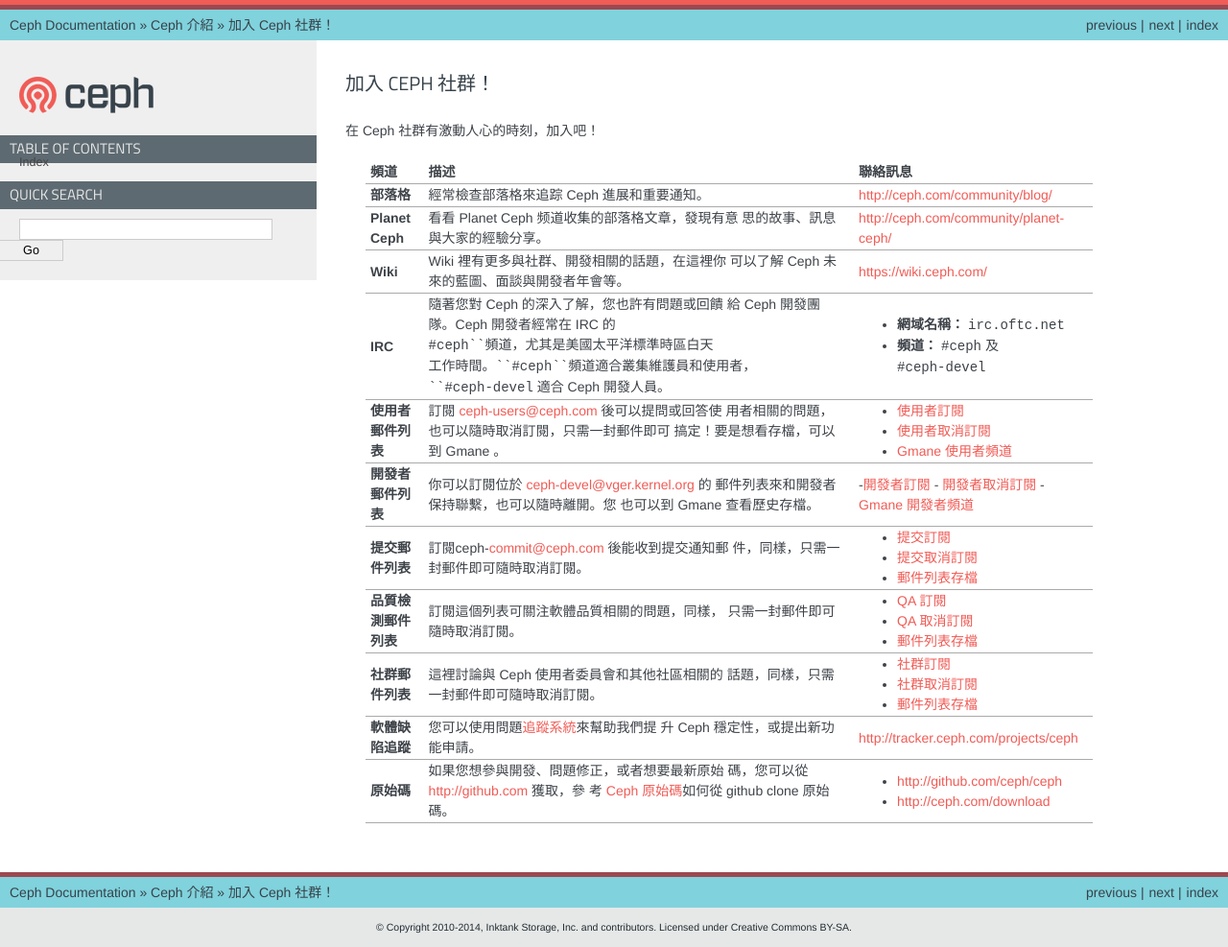
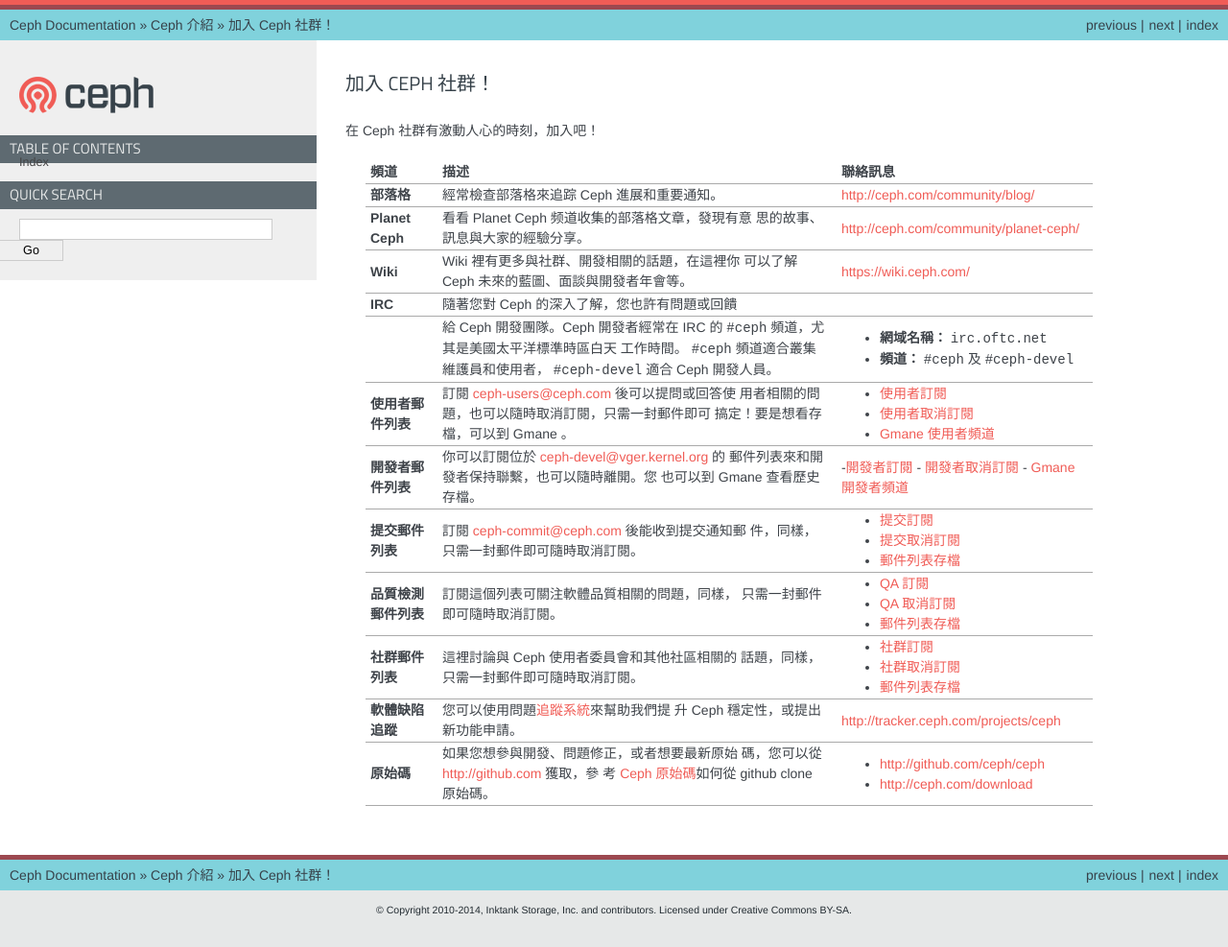
Before and after one commit to kairen/ceph-doc-taiwan, a Sphinx documentation site: the page built from doc/start/get-involved.rst, in a window 1280 px wide. Shown: the whole page at 96% size. Built offline with Sphinx 7.4.7, drawn with Linux system fonts in a browser that asks for light colours.

```diff
--- a/doc/start/get-involved.rst
+++ b/doc/start/get-involved.rst
@@ -18,9 +18,10 @@
 |                      | 可以了解 Ceph 未來的藍圖、面談與開發者年會等。       |                                            |
 +----------------------+------------------------------------------------------+--------------------------------------------+
 | **IRC**              | 隨著您對 Ceph 的深入了解，您也許有問題或回饋         |                                            |
++----------------------+------------------------------------------------------+--------------------------------------------+
 |                      | 給 Ceph 開發團隊。Ceph 開發者經常在 IRC 的           |  - **網域名稱：** ``irc.oftc.net``         |
-|                      | ``#ceph``頻道，尤其是美國太平洋標準時區白天          |  - **頻道：** ``#ceph`` 及 ``#ceph-devel`` |
-|                      | 工作時間。``#ceph``頻道適合叢集維護員和使用者，      |                                            |
+|                      | ``#ceph`` 頻道，尤其是美國太平洋標準時區白天         |  - **頻道：** ``#ceph`` 及 ``#ceph-devel`` |
+|                      | 工作時間。 ``#ceph`` 頻道適合叢集維護員和使用者，    |                                            |
 |                      | ``#ceph-devel`` 適合 Ceph 開發人員。                 |                                            |
 +----------------------+------------------------------------------------------+--------------------------------------------+
 | **使用者郵件列表**   | 訂閱 ceph-users@ceph.com 後可以提問或回答使          |  - `使用者訂閱`_                           |
@@ -31,7 +32,7 @@
 |                      | 郵件列表來和開發者保持聯繫，也可以隨時離開。您       |  - `開發者取消訂閱`_                       |
 |                      | 也可以到 Gmane 查看歷史存檔。                        |  - `Gmane 開發者頻道`_                     |
 +----------------------+------------------------------------------------------+--------------------------------------------+
-| **提交郵件列表**     | 訂閱ceph-commit@ceph.com 後能收到提交通知郵          |  - `提交訂閱`_                             |
+| **提交郵件列表**     | 訂閱 ceph-commit@ceph.com 後能收到提交通知郵         |  - `提交訂閱`_                             |
 |                      | 件，同樣，只需一封郵件即可隨時取消訂閱。             |  - `提交取消訂閱`_                         |
 |                      |                                                      |  - `郵件列表存檔`_                         |
 +----------------------+------------------------------------------------------+--------------------------------------------+
@@ -53,6 +54,7 @@
 
 
 
+
 .. _開發者訂閱: mailto:majordomo@vger.kernel.org?body=subscribe+ceph-devel
 .. _開發者取消訂閱: mailto:majordomo@vger.kernel.org?body=unsubscribe+ceph-devel
 .. _使用者訂閱: mailto:ceph-users-join@lists.ceph.com
```
